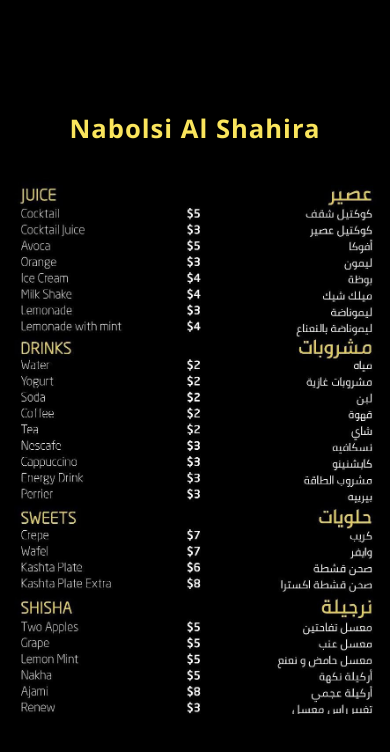
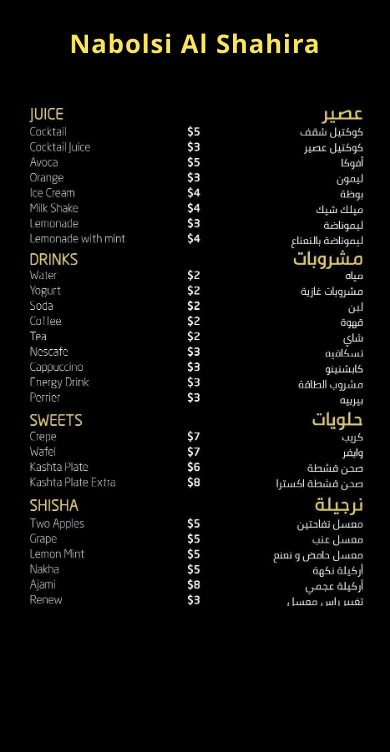
Before and after one commit to MarioGoDevLike/nabolsi-menu-app, a React (Vite) app: page / in a window 390 px wide. Shown: the top 752 px of the page. Built offline with nearby package versions, Linux system fonts and the light colour scheme.

Commit message:
finalizing the website

```diff
--- a/src/App.css
+++ b/src/App.css
@@ -13,7 +13,7 @@ body,
   font-family: "Segoe UI", Tahoma, Geneva, Verdana, sans-serif;
   background: #000;
   color: #fff;
-  overflow: hidden;
+  overflow: auto; /* ALLOW SCROLLING on small height */
 }
 
 /* Container */
@@ -21,12 +21,11 @@ body,
   display: flex;
   flex-direction: column;
   align-items: center;
-  justify-content: center;
-  height: 100vh;
+  justify-content: flex-start; /* Not center to allow scroll */
+  min-height: 100vh;
   width: 100vw;
-  padding: 0;
+  padding: 20px 10px;
   gap: 20px;
-  box-sizing: border-box;
   overflow: auto;
 }
 
@@ -34,58 +33,29 @@ body,
 .image-wrapper {
   width: 100%;
   max-width: 100vw;
-  max-height: 90vh;
-  overflow: hidden;
+  max-height: 100%;
+  overflow: auto;
   display: flex;
   justify-content: center;
   align-items: center;
-  background: none;
 }
 
 /* Image */
 .slide-image {
   max-width: 100%;
-  max-height: 100%;
   height: auto;
+  max-height: 90vh; /* allows scroll on small screens */
   object-fit: contain;
   display: block;
-  user-select: none;
-  border: none;
-  outline: none;
-  box-shadow: none;
 }
 
-/* Button row */
-.button-row {
-  display: flex;
-  gap: 20px;
-  justify-content: center;
-  align-items: center;
-  margin-top: 10px;
-}
-
-/* Responsive */
-@media (max-width: 900px) {
-  .slider-container {
-    gap: 15px;
-    padding: 0;
-  }
-
-  .image-wrapper {
-    max-width: 100vw;
-  }
-
-  .slide-image {
-    max-height: 70vh;
-  }
-}
-
-
+/* Title */
 .restaurant-title {
   font-size: 3rem;
   font-weight: bold;
   text-align: center;
   color: #fae55c;
+  margin-top: 10px;
   margin-bottom: 20px;
   letter-spacing: 1px;
 }
@@ -95,10 +65,18 @@ body,
   .restaurant-title {
     font-size: 2.2rem;
   }
+
+  .slide-image {
+    max-height: 75vh;
+  }
 }
 
 @media (max-width: 480px) {
   .restaurant-title {
     font-size: 1.6rem;
   }
+
+  .slide-image {
+    max-height: 70vh;
+  }
 }
--- a/src/App.jsx
+++ b/src/App.jsx
@@ -37,9 +37,6 @@ function App() {
           className="slide-image"
         />
       </div>
-      <div>
-        <input type="button" value="" hidden />
-      </div>
     </div>
   )
 }
```
